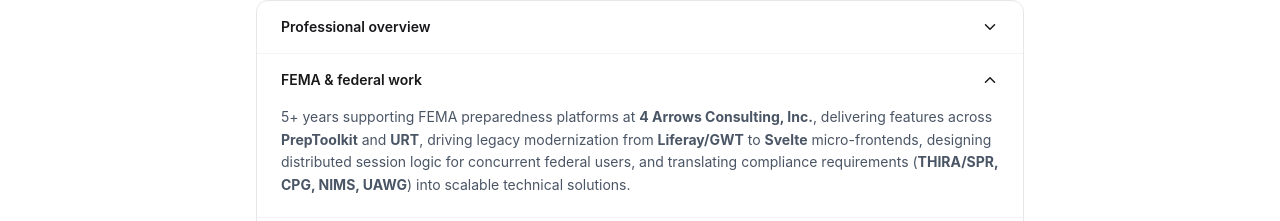
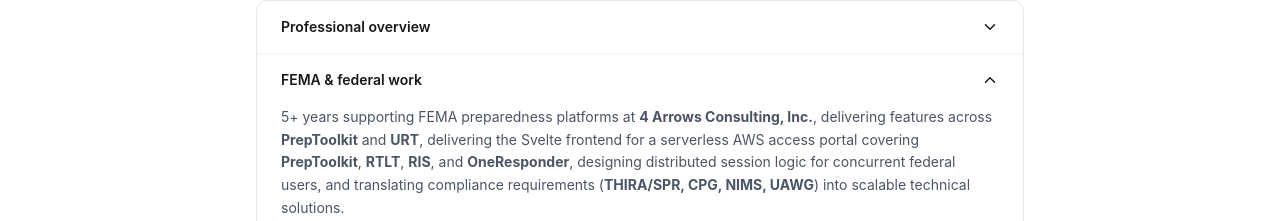
Before and after one commit to msmith1392/msmith1392.github.io, a React (Vite) app: page / in a window 1280 px wide. Both pictures are taken after a click on the button "FEMA & federal work". Shown: the part 1265-1486 px from the top of the page. Built offline with nearby package versions, Linux system fonts and the light colour scheme; no server answers.

Commit message:
fix: update About section with accurate FEMA project descriptions

```diff
--- a/src/components/About.tsx
+++ b/src/components/About.tsx
@@ -45,8 +45,7 @@
           and delivering secure, scalable enterprise systems across federal and private sectors.
           Expert in <strong>Java (Spring Boot)</strong>, <strong>C# (.NET)</strong>, and{' '}
           <strong>Python (Django)</strong> with a proven record designing RESTful APIs, leading
-          legacy modernization, and delivering containerized microservices. Actively exploring LLM
-          integration and Retrieval-Augmented Generation (RAG) architectures.
+          legacy modernization, and delivering containerized microservices.
         </>
       ),
     },
@@ -57,8 +56,9 @@
         <>
           {federalYears}+ years supporting FEMA preparedness platforms at{' '}
           <strong>4 Arrows Consulting, Inc.</strong>, delivering features across{' '}
-          <strong>PrepToolkit</strong> and <strong>URT</strong>, driving legacy modernization from{' '}
-          <strong>Liferay/GWT</strong> to <strong>Svelte</strong> micro-frontends, designing
+          <strong>PrepToolkit</strong> and <strong>URT</strong>, delivering the Svelte frontend for
+          a serverless AWS access portal covering <strong>PrepToolkit</strong>,{' '}
+          <strong>RTLT</strong>, <strong>RIS</strong>, and <strong>OneResponder</strong>, designing
           distributed session logic for concurrent federal users, and translating compliance
           requirements (<strong>THIRA/SPR, CPG, NIMS, UAWG</strong>) into scalable technical
           solutions.
```
